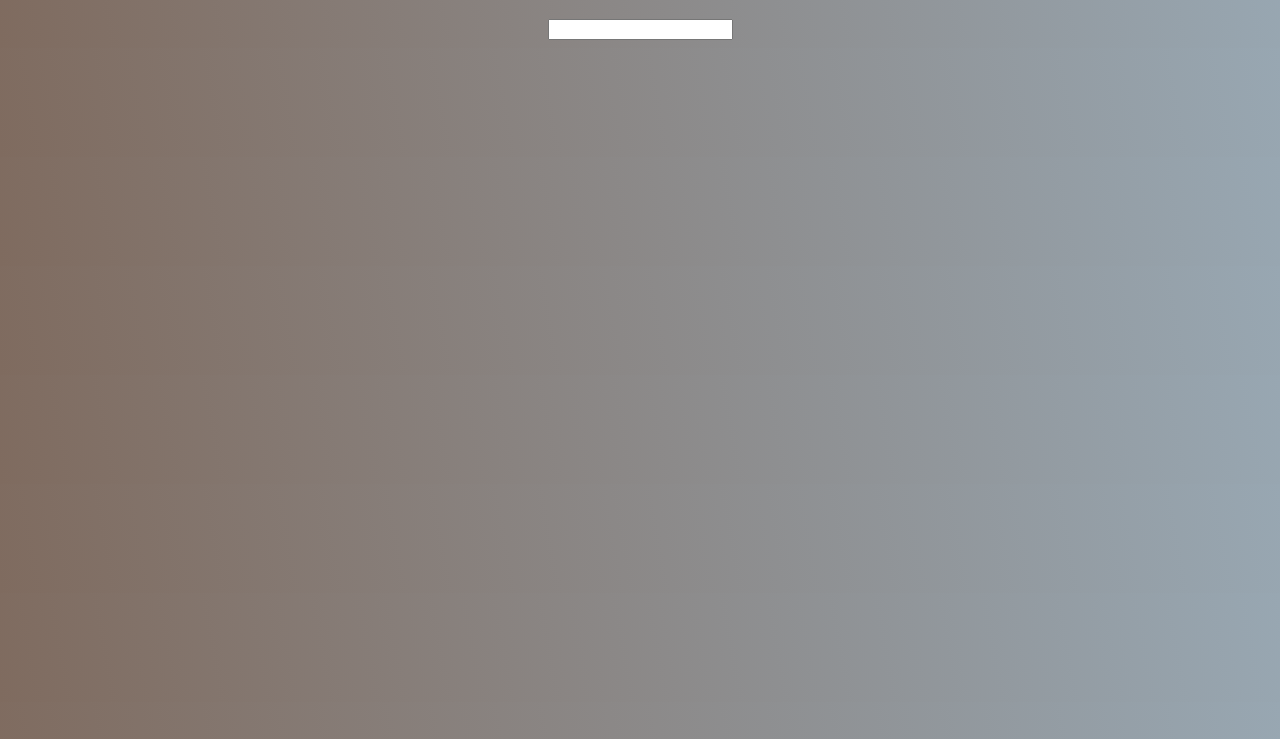
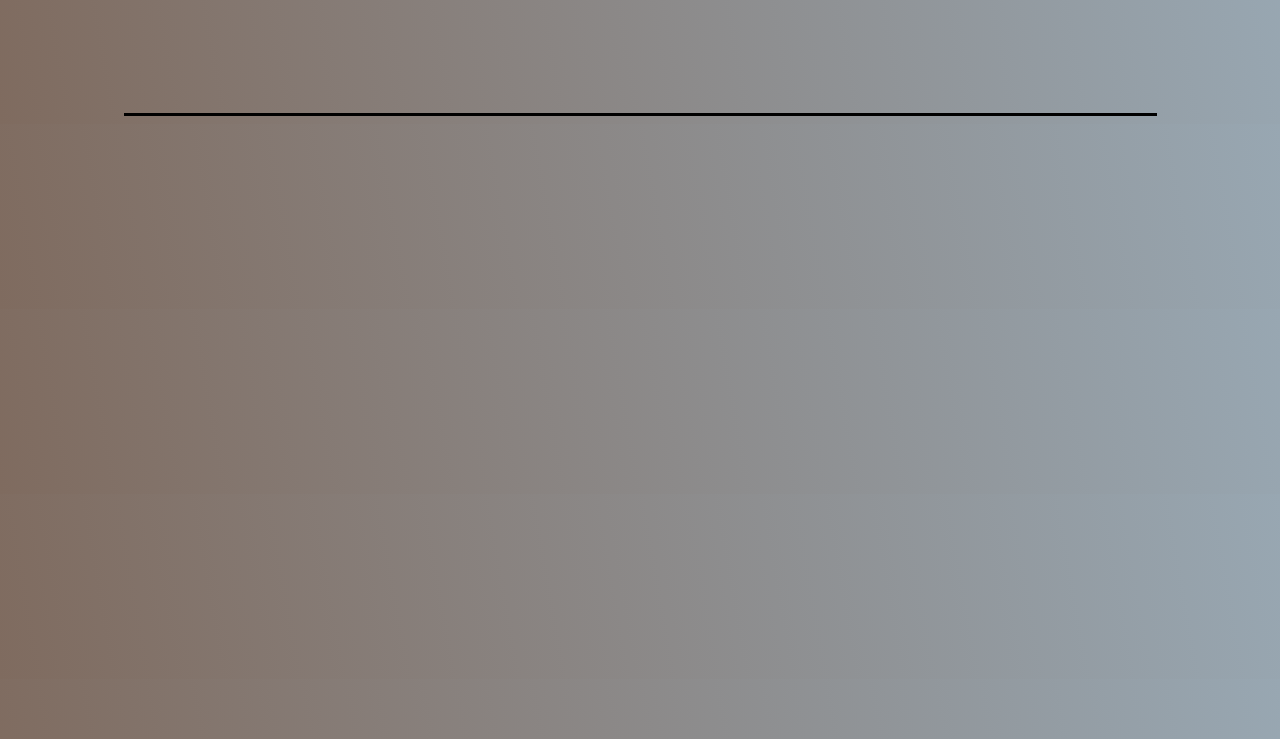
Before and after one commit to NickyEXE/nuclear-messages-frontend, a plain HTML site: page index.html in a window 1280 px wide. Shown: the part 61-800 px from the top of the page. Drawn offline with Linux system fonts and the light colour scheme.

Commit message:
makes login awesome

```diff
--- a/src/components/Login.js
+++ b/src/components/Login.js
@@ -9,6 +9,7 @@ class Login {
     h1.innerText = "What is your name, wastelander?"
     const form = document.createElement("form")
     const input = document.createElement("input")
+    input.id = "username"
     input.name = "username"
     form.appendChild(input)
     form.addEventListener("submit", this.submit)
--- a/src/index.css
+++ b/src/index.css
@@ -57,3 +57,11 @@ body {
   font-weight: bolder;
   background-color: black;
 }
+
+input#username {
+  background-color: #ffffff00;
+  font-size: 5em;
+  text-align: center;
+  border: none;
+  border-bottom: solid;
+}
```
